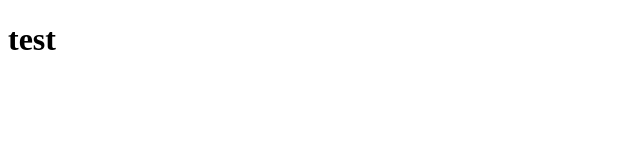
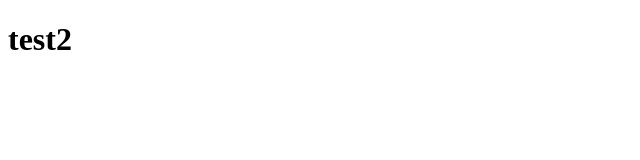
Before and after one commit to mastrotony-GH/MyBlogAM, a plain HTML site: page index.html in a window 1280 px wide. Shown: the full height of the page, 0-640 px from the left. Drawn offline with Linux system fonts and the light colour scheme.

Commit message:
Update index.html

```diff
--- a/index.html
+++ b/index.html
@@ -3,9 +3,9 @@
 <head>
   <meta charset="UTF-8">
   <meta name="viewport" content="width=device-width, initial-scale=1.0">
-  <title>test</title>
+  <title>test1</title>
 </head>
 <body>
-<h1>test</h1>
+<h1>test2</h1>
 </body>
 </html>
```
